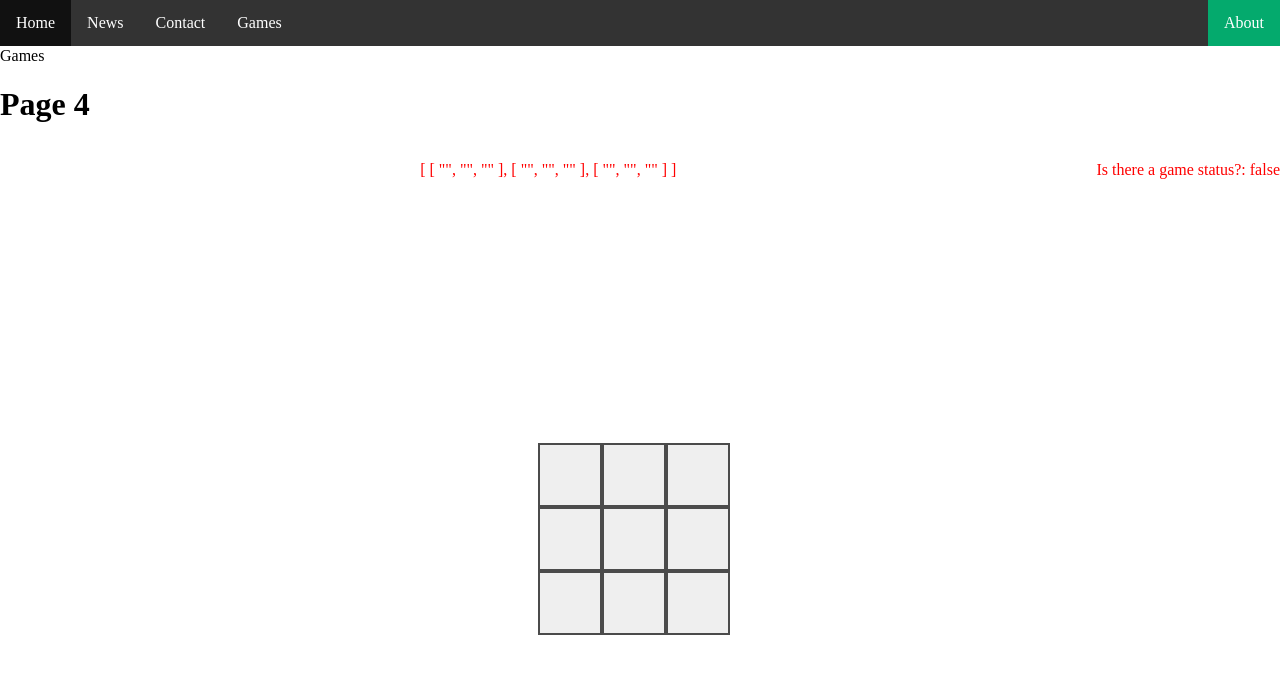
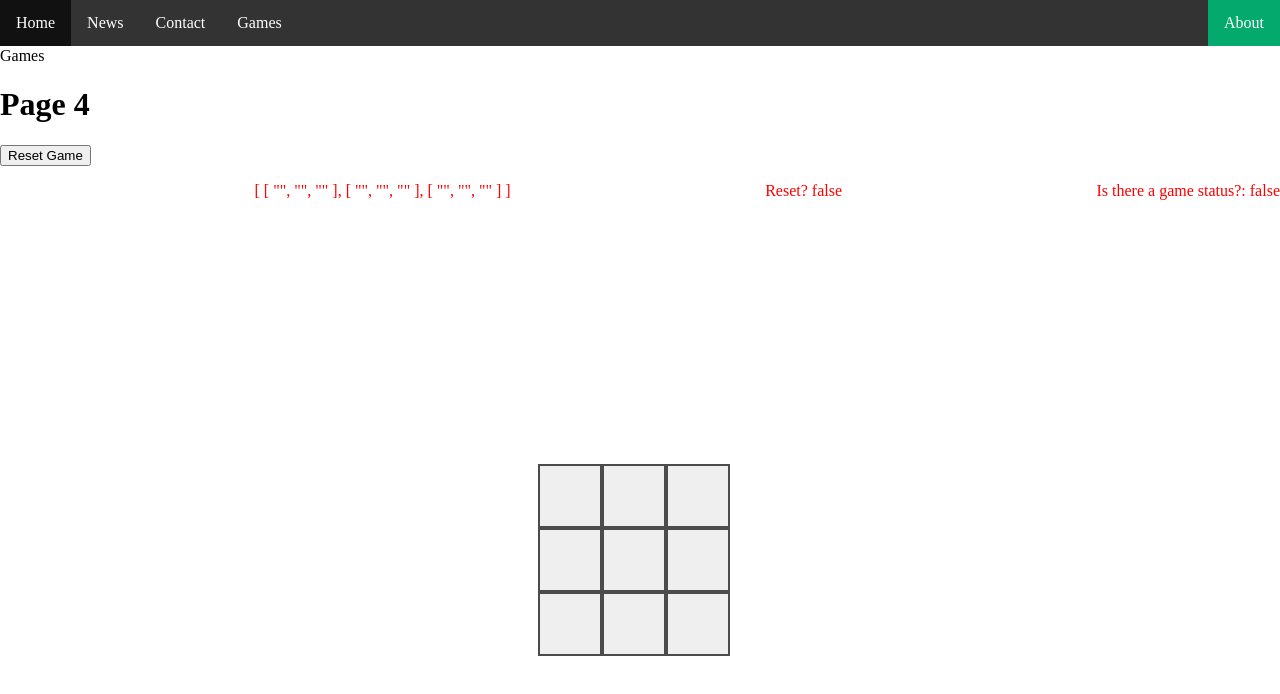
Before and after one commit to tmcgraw13/random, a Vue app in the folder frontend/: page /games in a window 1280 px wide. Shown: the top 694 px of the page. Built offline with nearby package versions, Linux system fonts and the light colour scheme.

Commit message:
#19 Add tictactoe reset button (#32)
Co-authored-by: “tmcgraw13” <“Timothy.g.mcgraw@gmail.com”>

```diff
--- a/frontend/src/components/Fire.vue
+++ b/frontend/src/components/Fire.vue
@@ -39,7 +39,7 @@
   }
 
   watch(props, () => {
-    mounted.value =true
+    mounted.value = props.iStatus
   })
 
   watch(fw, () => {
--- a/frontend/src/components/TicTacToeComp/TicTacToe.vue
+++ b/frontend/src/components/TicTacToeComp/TicTacToe.vue
@@ -3,6 +3,7 @@
   <div class="game-stats">
     <p>{{ status }}</p>
     <p>{{ board }}</p>
+    <p>Reset? {{ iReset }}</p>
      <p> Is there a game status?: {{ isGameStatus }}</p>
   </div>
 
@@ -25,17 +26,32 @@ axios.defaults.headers.common['Access-Control-Allow-Origin'] = '*';
 
   export default {
     components: { Cell, Fire },
+    props: {
+      iReset: Boolean
+    },
+    watch: {
+      iReset: function(value) {
+          this.resetGame();
+        }
+    },
     data() { return {
-      board: [
+      board: this.initBoard(),
+      status: '',
+      isGameStatus: false
+    } },
+    methods: {
+      resetGame(){
+        this.board = this.initBoard();
+        this.status = '';
+        this.isGameStatus = false;
+      },
+      initBoard(){
+        return [
           ['', '', ''],
           ['', '', ''],
           ['', '', '']
-        ],
-      status: '',
-      isDisabled: 1,
-      isGameStatus: false
-    } },
-    methods: {
+        ]
+      },
       performMove(column, row) {
         if (this.board[column][row] !== '') {
           // Invalid move.
@@ -60,6 +76,7 @@ axios.defaults.headers.common['Access-Control-Allow-Origin'] = '*';
         });
       },
       checkStatus(currentStat){
+        console.log(currentStat)
         if(currentStat != ''){
           return true
         }
--- a/frontend/src/views/Games.vue
+++ b/frontend/src/views/Games.vue
@@ -2,7 +2,8 @@
     <div>
       <p>Games</p>
       <h1>Page 4</h1>
-      <TicTacToeVue/>
+      <button @click="reset = !reset">Reset Game</button>
+      <TicTacToeVue :iReset="reset"/>
     </div>
   </template>
 
@@ -10,7 +11,12 @@
   import TicTacToeVue from '@/components/TicTacToeComp/TicTacToe.vue';
   export default {
     name: 'Games',
-    components: {TicTacToeVue}
+    components: {TicTacToeVue},
+    data(){
+      return{
+        reset: false
+      }
+    }
   };
   </script>
 
```
Lines whose indentation alone changed are shown as unchanged.
